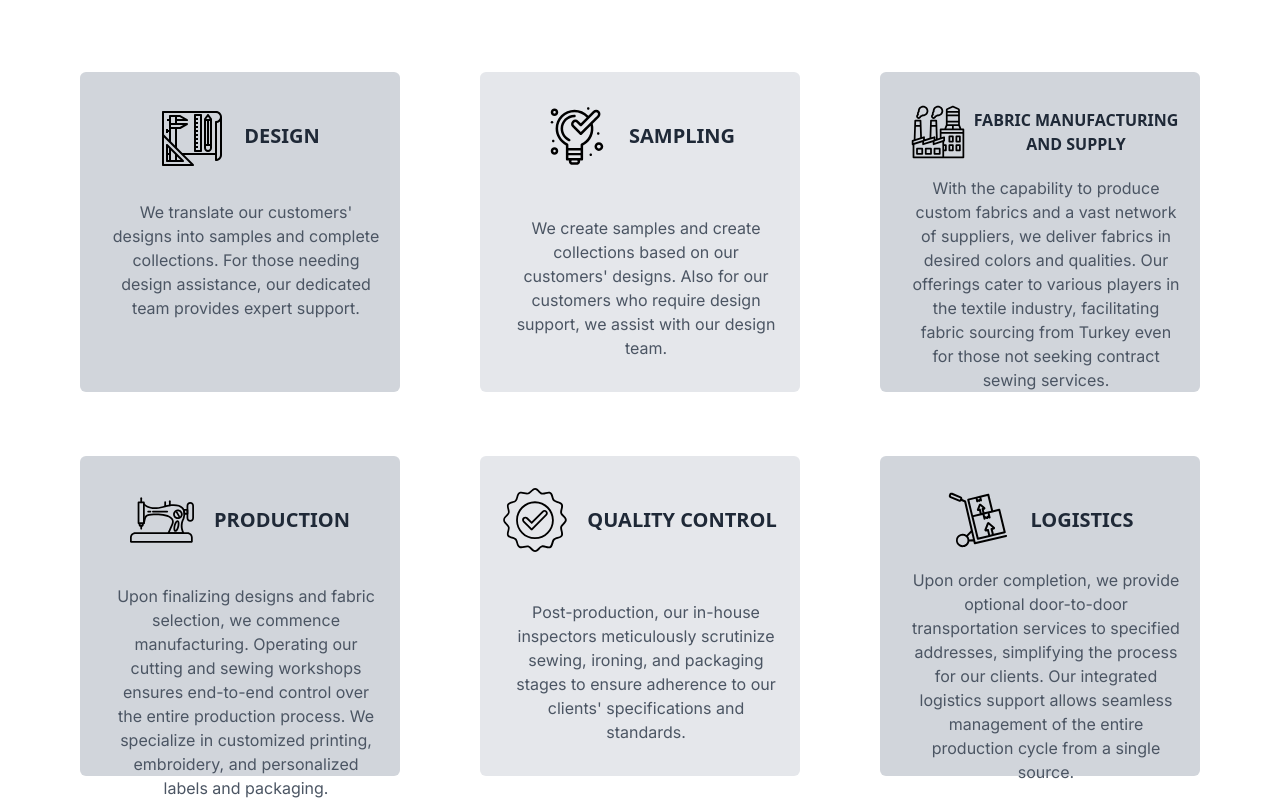
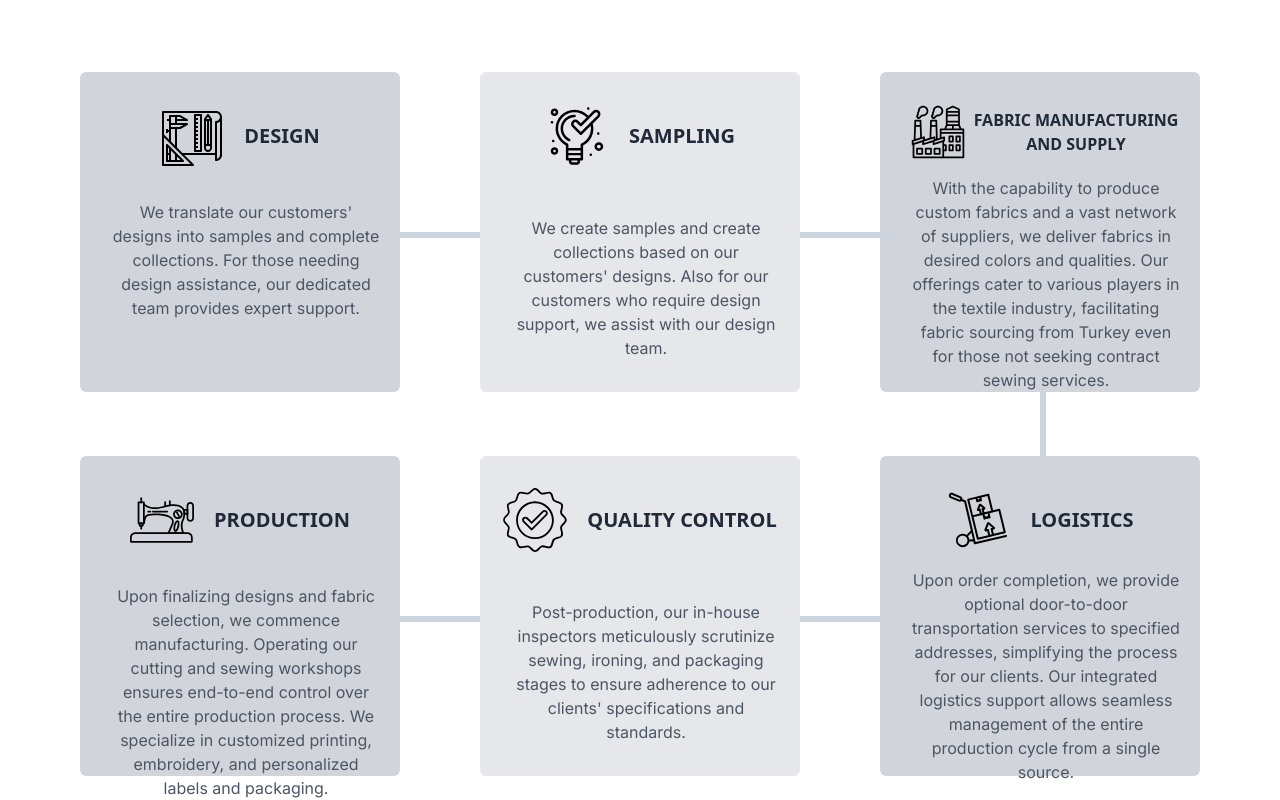
Before and after one commit to MuratOzte/YZ-textile, a Next.js app: page / in a window 1280 px wide. Shown: the part 1957-2757 px from the top of the page. Built offline with nearby package versions, Linux system fonts and the light colour scheme.

Commit message:
refactor: Update NewBoxes component imports
This commit updates the import statements in the NewBoxes component to use named imports from the icons folder. This change improves the code organization and maintainability of the component.

```diff
--- a/src/components/Boxes/NewBoxes.tsx
+++ b/src/components/Boxes/NewBoxes.tsx
@@ -1,9 +1,12 @@
-import DesingSVG from './icons/Design';
-import Logistics from './icons/Logistics';
-import Manifacturing from './icons/Manifacturing';
-import Production from './icons/Production';
-import Quality from './icons/Quality';
-import Sampling from './icons/Sampling';
+import {
+    DesingSVG,
+    Logistics,
+    Manifacturing,
+    Production,
+    Quality,
+    Sampling,
+} from './icons';
+
 
 const NewBoxes = () => {
     return (
@@ -19,9 +22,9 @@ const NewBoxes = () => {
                         complete collections. For those needing design
                         assistance, our dedicated team provides expert support.
                     </div>
-                    <div className='absolute w-10 h-4' />
+                    <div className="absolute w-24 h-[6px] shadow-lg  bg-slate-300 top-[50%] -right-24 origin-left" />
                 </div>
-                <div className="w-3/12 h-[320px] bg-gray-200 rounded-md">
+                <div className="w-3/12 h-[320px] bg-gray-200 rounded-md relative">
                     <div className="flex items-center justify-center pt-8 gap-5 text-xl font-bold uppercase font-sans text-gray-800">
                         <Sampling />
                         <h1>Sampling</h1>
@@ -31,6 +34,7 @@ const NewBoxes = () => {
                         customers' designs. Also for our customers who require
                         design support, we assist with our design team.
                     </div>
+                    <div className="absolute w-24 h-[6px] shadow-lg  bg-slate-300 top-[50%] -right-24 origin-left" />
                 </div>
                 <div className="w-3/12 h-[320px] bg-gray-300 rounded-md">
                     <div className="flex items-center  justify-center pt-8 text-xl font-bold uppercase font-sans text-gray-800">
@@ -54,7 +58,7 @@ const NewBoxes = () => {
             </div>
             {/*second row*/}
             <div className="flex justify-evenly w-full mt-16">
-                <div className="w-3/12 h-[320px] bg-gray-300 rounded-md">
+                <div className="w-3/12 h-[320px] bg-gray-300 rounded-md relative">
                     <div className="flex items-center justify-center pt-8 gap-5 text-xl font-bold uppercase font-sans text-gray-800">
                         <Production />
                         <h1>Production</h1>
@@ -67,8 +71,9 @@ const NewBoxes = () => {
                         printing, embroidery, and personalized labels and
                         packaging.
                     </div>
+                    <div className="absolute w-24 h-[6px] shadow-lg  bg-slate-300 top-[50%] -right-24 origin-right" />
                 </div>
-                <div className="w-3/12 h-[320px] bg-gray-200 rounded-md">
+                <div className="w-3/12 h-[320px] bg-gray-200 rounded-md relative">
                     <div className="flex items-center justify-center pt-8 gap-5 text-xl font-bold uppercase font-sans text-gray-800">
                         <Quality />
                         <h1>Quality Control</h1>
@@ -79,8 +84,9 @@ const NewBoxes = () => {
                         ensure adherence to our clients' specifications and
                         standards.
                     </div>
+                    <div className="absolute w-24 h-[6px] shadow-lg  bg-slate-300 top-[50%] -right-24 origin-left" />
                 </div>
-                <div className="w-3/12 h-[320px] bg-gray-300 rounded-md">
+                <div className="w-3/12 h-[320px] bg-gray-300 rounded-md relative">
                     <div className="flex items-center justify-center pt-8 gap-5 text-xl font-bold uppercase font-sans text-gray-800">
                         <Logistics />
                         Logistics
@@ -92,6 +98,7 @@ const NewBoxes = () => {
                         logistics support allows seamless management of the
                         entire production cycle from a single source.
                     </div>
+                    <div className="absolute w-[6px] h-16 shadow-lg  bg-slate-300 left-[50%] -top-16 origin-left" />
                 </div>
             </div>
         </div>
--- /dev/null
+++ b/src/components/Boxes/icons/index.ts
@@ -0,0 +1,8 @@
+import DesingSVG from './Design';
+import Logistics from './Logistics';
+import Manifacturing from './Manifacturing';
+import Production from './Production';
+import Quality from './Quality';
+import Sampling from './Sampling';
+
+export { DesingSVG, Logistics, Manifacturing, Production, Quality, Sampling };
```
